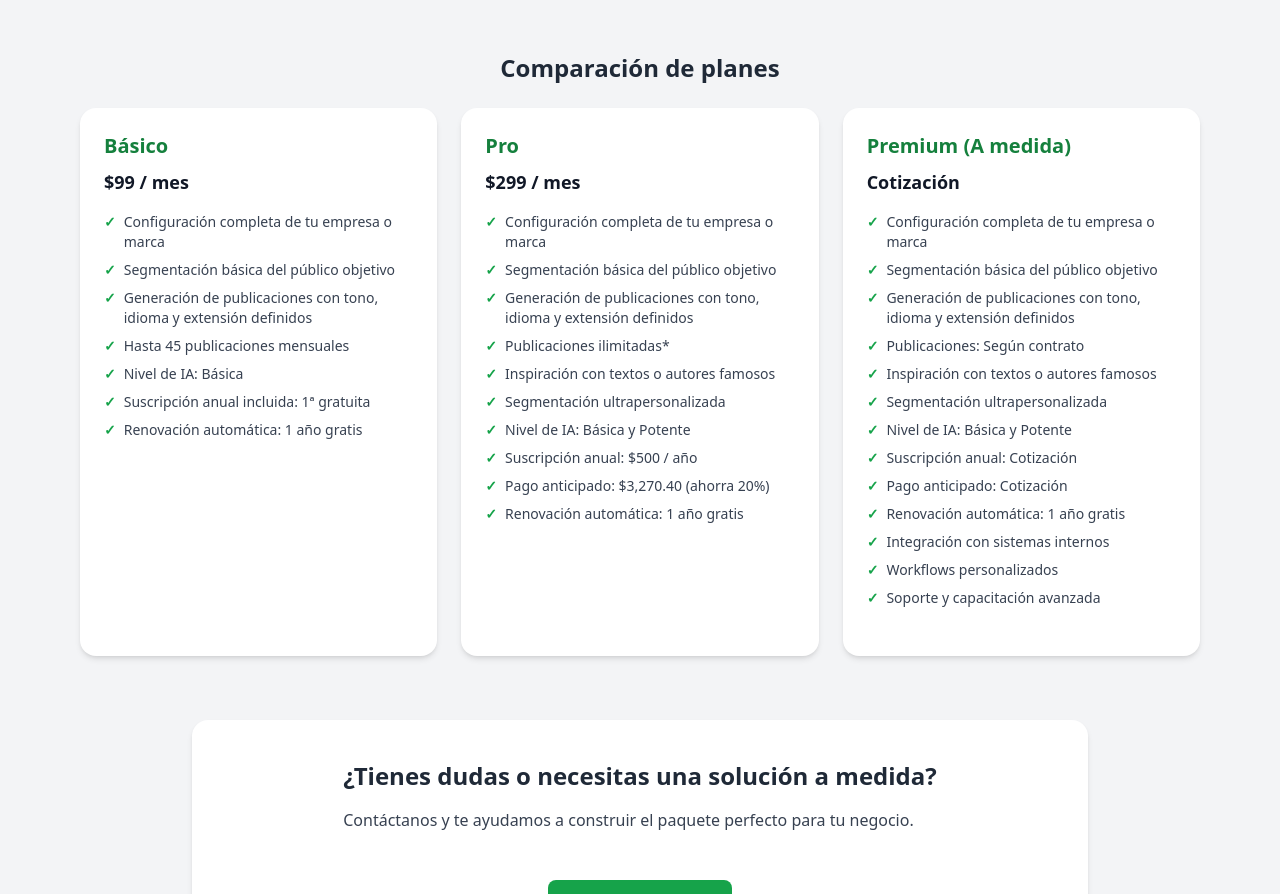
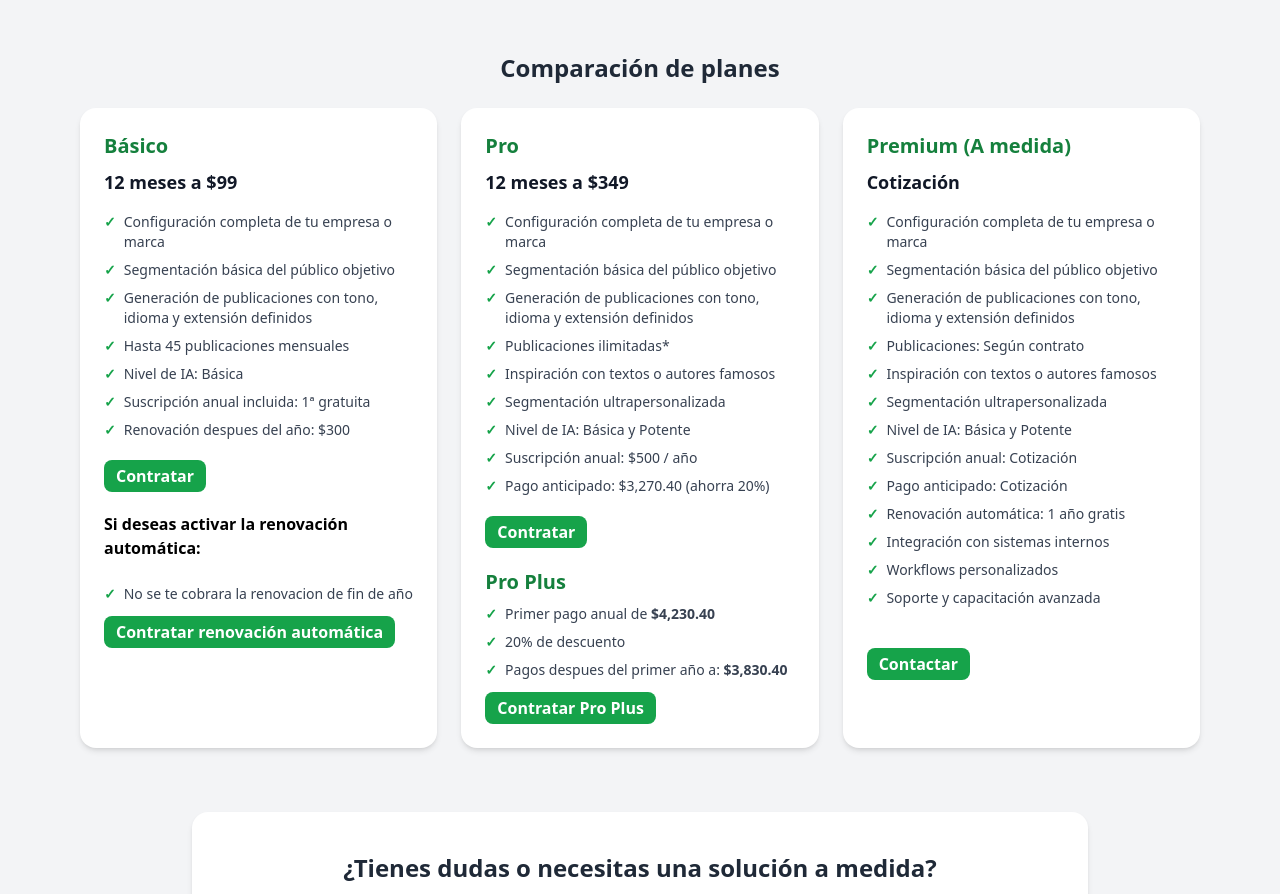
Before and after one commit to info-iactiva/next-gac-content-plataform, a Next.js app: page / in a window 1280 px wide. Shown: the part 480-1374 px from the top of the page. Built offline with nearby package versions, Linux system fonts and the light colour scheme.

Commit message:
feat: planes

```diff
--- a/src/app/page.tsx
+++ b/src/app/page.tsx
@@ -4,6 +4,7 @@ import { useRef } from 'react';
 import { useRouter } from "next/navigation";
 import DemoSection from "./home/demosection";
 import { Divide } from "lucide-react";
+import { Button } from "@/components/ui/button";
 
 export default function PricingPage() {
 
@@ -23,33 +24,6 @@ export default function PricingPage() {
   return (
     <div className="bg-gray-100 min-h-screen flex flex-col">
 
-{/*
-<header className="bg-gray-900 text-white py-4 px-4 w-full">
-  <div className="max-w-7xl mx-auto flex flex-col sm:flex-row items-center sm:items-center relative">
-    <div className="sm:absolute sm:left-4 sm:top-1/2 sm:-translate-y-1/2 mb-4 sm:mb-0 w-full sm:w-auto flex justify-center sm:justify-start">
-      <Image
-        src="/logos/logo.webp"
-        alt="Logo izquierda"
-        width={80}
-        height={80}
-        className="h-8 md:h-12 w-auto object-contain"
-        priority
-      />
-    </div>
-
-    <div className="flex-1 flex justify-center px-4 text-center">
-      <div className="max-w-lg">
-        <h1 className="text-xl sm:text-2xl md:text-4xl font-bold mb-1 leading-tight">
-          Conquista las redes sociales con el GAC de iActiva
-        </h1>
-        <p className="text-xs sm:text-sm md:text-base">
-          Genera contenido potente y profesional con ayuda de nuestra IA
-        </p>
-      </div>
-    </div>
-  </div>
-</header> */}
- {/* <header className="bg-gray-900 text-white py-6 px-4 w-full"> */}
     <header className="bg-white text-gray-900 py-6 px-4 w-full shadow-md">
           <div className="max-w-7xl mx-auto flex flex-col lg:flex-row items-center justify-between gap-4">
 
@@ -110,26 +84,6 @@ export default function PricingPage() {
               />
             </div>
 
-            {/* <div className="text-center md:text-left flex flex-col justify-center">
-              <p className="text-base md:text-lg text-gray-700  max-w-6xl ">
-                Ya seas emprendedor, PYME o gran empresa, el{" "}
-                <strong className="text-black">
-                  Generador Automático de Contenido (GAC)
-                </strong>{" "}
-                de iActiva te ayuda a comunicar con claridad, frecuencia y
-                creatividad. Elige el paquete que se ajuste a tus necesidades y
-                empieza a publicar en minutos.
-              </p>
-              <a
-                href="https://mail.google.com/mail/?view=cm&to=info@iactiva.ai&su=Solicitud%20de%20demo%20GAC%20iActiva&body=Hola%2C%20me%20gustar%C3%ADa%20solicitar%20una%20demo%20gratuita%20del%20Generador%20Autom%C3%A1tico%20de%20Contenido%20(GAC).%20Gracias."
-                target="_blank"
-                rel="noopener noreferrer"
-                className="inline-block mt-6 bg-green-600 hover:bg-green-700 text-white font-bold py-2.5 px-6 rounded-lg transition self-center md:self-start"
-              >
-                Solicita tu demo gratuita
-              </a>
-            </div> */}
-
             <DemoSection textfirstbutton="Solicita tu demo gratuita"
             refdirectemail="https://mail.google.com/mail/?view=cm&to=info@iactiva.ai&su=Solicitud%20de%20demo%20GAC%20iActiva&body=Hola%2C%20me%20gustar%C3%ADa%20solicitar%20una%20demo%20gratuita%20del%20Generador%20Autom%C3%A1tico%20de%20Contenido%20(GAC).%20Gracias."
             children={
@@ -146,54 +100,6 @@ export default function PricingPage() {
             />
           </div>
       </section>
-      {/* Pricing Table */}
-     {/* <div className="w-full px-4 py-6 overflow-x-auto relative">
-  <div className="text-xs text-gray-500 mb-2 block md:hidden">
-    🔄 Desliza horizontalmente para ver todos los planes
-  </div>
-  <div className="min-w-[600px] md:min-w-full">
-    <table className="w-full max-w-7xl mx-auto bg-white border border-gray-300 text-sm md:text-base rounded-xl overflow-hidden">
-      <thead>
-        <tr className="bg-green-600 text-white">
-          <th className="p-3 border border-gray-300 text-left">Características</th>
-          <th className="p-3 border border-gray-300">Básico</th>
-          <th className="p-3 border border-gray-300">Pro</th>
-          <th className="p-3 border border-gray-300">Premium</th>
-        </tr>
-      </thead>
-      <tbody className="text-center">
-        {[
-          ["Configuración completa de tu empresa o marca", "Sí", "Sí", "Sí"],
-          ["Segmentación básica del público objetivo", "Sí", "Sí", "Sí"],
-          ["Generación de publicaciones con tono, idioma y extensión definidos", "Sí", "Sí", "Sí"],
-          ["Cantidad de publicaciones mensuales", "Hasta 45", "Ilimitadas*", "Según contrato"],
-          ["Inspiración con textos o autores famosos", "No", "Sí", "Sí"],
-          ["Segmentación ultrapersonalizada (Buyer Persona, LinkedIn)", "No", "Sí", "Sí"],
-          ["Nivel de IA disponible: Básica", "Sí", "Sí", "Sí"],
-          ["Nivel de IA disponible: Potente", "No", "Sí", "Sí"],
-          ["Suscripción anual incluida", "1ª gratuita", "$500 / año", "Cotización"],
-          ["Mensualidad", "$99 / mes", "$299 / mes", "Cotización"],
-          ["Pago anual anticipado (Bundle)", "No disponible", "$3,270.40", "Cotización"],
-          ["Renovación automática con beneficio", "Sí: 1 año gratis", "Sí: 1 año gratis", "Sí: 1 año gratis"],
-          ["Integración con sistemas internos", "No", "No", "Sí"],
-          ["Workflows personalizados", "No", "No", "Sí"],
-          ["Soporte y capacitación avanzada", "No", "No", "Sí"],
-        ].map((row, i) => (
-          <tr key={i} className={i % 2 === 0 ? "bg-gray-50" : "bg-white"}>
-            {row.map((cell, j) => (
-              <td
-                key={j}
-                className={`p-3 border border-gray-300 ${j === 0 ? "text-left font-medium text-gray-700" : ""}`}
-              >
-                {cell}
-              </td>
-            ))}
-          </tr>
-        ))}
-      </tbody>
-    </table>
-  </div>
-</div> */}
 
 
 <section ref={planesRef}  className="px-4 py-8 max-w-6xl mx-auto">
@@ -206,7 +112,7 @@ export default function PricingPage() {
     {[
       {
         nombre: "Básico",
-        precio: "$99 / mes",
+        precio: "12 meses a $99",
         detalles: [
           "Configuración completa de tu empresa o marca",
           "Segmentación básica del público objetivo",
@@ -214,13 +120,13 @@ export default function PricingPage() {
           "Hasta 45 publicaciones mensuales",
           "Nivel de IA: Básica",
           "Suscripción anual incluida: 1ª gratuita",
-          "Renovación automática: 1 año gratis",
+          "Renovación despues del año: $300",
         ],
         extras: [],
       },
       {
         nombre: "Pro",
-        precio: "$299 / mes",
+        precio: "12 meses a $349",
         detalles: [
           "Configuración completa de tu empresa o marca",
           "Segmentación básica del público objetivo",
@@ -231,7 +137,6 @@ export default function PricingPage() {
           "Nivel de IA: Básica y Potente",
           "Suscripción anual: $500 / año",
           "Pago anticipado: $3,270.40 (ahorra 20%)",
-          "Renovación automática: 1 año gratis",
         ],
         extras: [],
       },
@@ -268,19 +173,86 @@ export default function PricingPage() {
               <li key={i} className="flex items-start gap-2">
                 <span className="text-green-600 font-bold">✓</span>
                 <span>{d}</span>
+
               </li>
             ))}
           </ul>
+
+
+            {plan.nombre === "Premium (A medida)" && (
+              <div className="w-full  mt-4">
+                <button
+                  onClick={() => alert(plan.nombre)}
+                  className={`inline-block mt-6 bg-green-600 hover:bg-green-700 text-white font-bold  px-3 py-1  rounded-lg transition`}
+                >
+                  Contactar
+                </button>
               </div>
-        <div className="mt-6">
-          {/* <a
-            href="https://mail.google.com/mail/?view=cm&to=info@iactiva.ai&su=Interesado%20en%20plan%20GAC%20-%20"
-            target="_blank"
-            rel="noopener noreferrer"
-            className="block text-center bg-green-600 hover:bg-green-700 text-white font-semibold py-2 px-4 rounded-lg transition"
+            )}
+
+
+            {plan.nombre === "Básico" || plan.nombre === "Pro" ? (
+              <div key={plan.nombre} className="w-full  mt-5">
+                 <button
+                  onClick={() => alert(plan.nombre)}
+                  className={`inline-block  bg-green-600 hover:bg-green-700 text-white font-bold  px-3 py-1 rounded-lg transition `}
                 >
-            Contactar por este plan
-          </a> */}
+                  Contratar
+                </button>
+              </div>
+            ) : null
+          }
+
+        {plan.nombre === "Básico" && (
+          <div>
+            <p className="text-black mb-6 mt-5">
+              <strong>Si deseas activar la renovación automática:</strong>
+            </p>
+
+              <ul className="space-y-2 text-sm text-gray-700">
+                <li className="flex items-start gap-2">
+                  <span className="text-green-600 font-bold">✓</span>
+                  <span>No se te cobrara la renovacion de fin de año</span>
+                </li>
+              </ul>
+             <button
+                  onClick={() => alert("Basico renovación automática")}
+                  className={`inline-block mt-3  bg-green-600 hover:bg-green-700 text-sm md:text-base  text-white font-bold  px-3 py-1 rounded-lg transition `}
+                >
+                  Contratar renovación automática
+              </button>
+          </div>
+        )}
+
+
+        {plan.nombre === "Pro" && (
+          <div className="mt-5">
+            <h3 className="text-xl font-bold text-green-700 mb-2">Pro Plus</h3>
+
+              <ul className="space-y-2 text-sm text-gray-700">
+                <li className="flex items-start gap-2">
+                  <span className="text-green-600 font-bold">✓</span>
+                  <span>Primer pago anual de <strong>$4,230.40</strong> </span>
+                </li>
+                <li className="flex items-start gap-2">
+                  <span className="text-green-600 font-bold">✓</span>
+                  <span>20% de descuento</span>
+                </li>
+                <li className="flex items-start gap-2">
+                  <span className="text-green-600 font-bold">✓</span>
+                  <span>Pagos despues del primer año a: <strong>$3,830.40</strong> </span>
+                </li>
+              </ul>
+             <button
+                  onClick={() => alert("Pro Plus")}
+                  className={`inline-block mt-3  bg-green-600 hover:bg-green-700 text-white font-bold  px-3 py-1 rounded-lg transition  `}
+                >
+                  Contratar Pro Plus
+              </button>
+          </div>
+        )}
+
+
         </div>
       </div>
     ))}
@@ -292,24 +264,6 @@ export default function PricingPage() {
 
       {/* Dudas Section - Mejorada */}
       <section className="py-8 px-4 flex justify-center w-full ">
-        {/* <div className="bg-white rounded-2xl shadow-md p-6 md:p-10  max-w-4xl w-full  text-center">
-          <h2 className="text-xl md:text-2xl font-semibold mb-4 text-gray-800">
-            ¿Tienes dudas o necesitas una solución a medida?
-          </h2>
-          <p className="text-gray-700 mb-6">
-            Contáctanos y te ayudamos a construir el paquete perfecto para tu negocio.
-          </p>
-        <a
-        href="https://mail.google.com/mail/?view=cm&to=info@iactiva.ai&su=Consulta%20sobre%20GAC%20iActiva&body=Hola%2C%20tengo%20algunas%20dudas%20y%20me%20gustar%C3%ADa%20saber%20m%C3%A1s%20sobre%20las%20opciones%20que%20ofrecen%20con%20el%20GAC.%20Gracias."
-        target="_blank"
-        rel="noopener noreferrer"
-        className="inline-block bg-green-600 hover:bg-green-700 text-white font-bold py-2.5 px-6 rounded-lg transition"
-      >
-        Escríbenos ahora
-      </a>
-
-
-        </div> */}
 
         <div className="bg-white rounded-2xl shadow-md p-6 md:p-10  max-w-4xl w-full  flex flex-col items-center  text-center">
 
```
Lines whose indentation alone changed are shown as unchanged.
